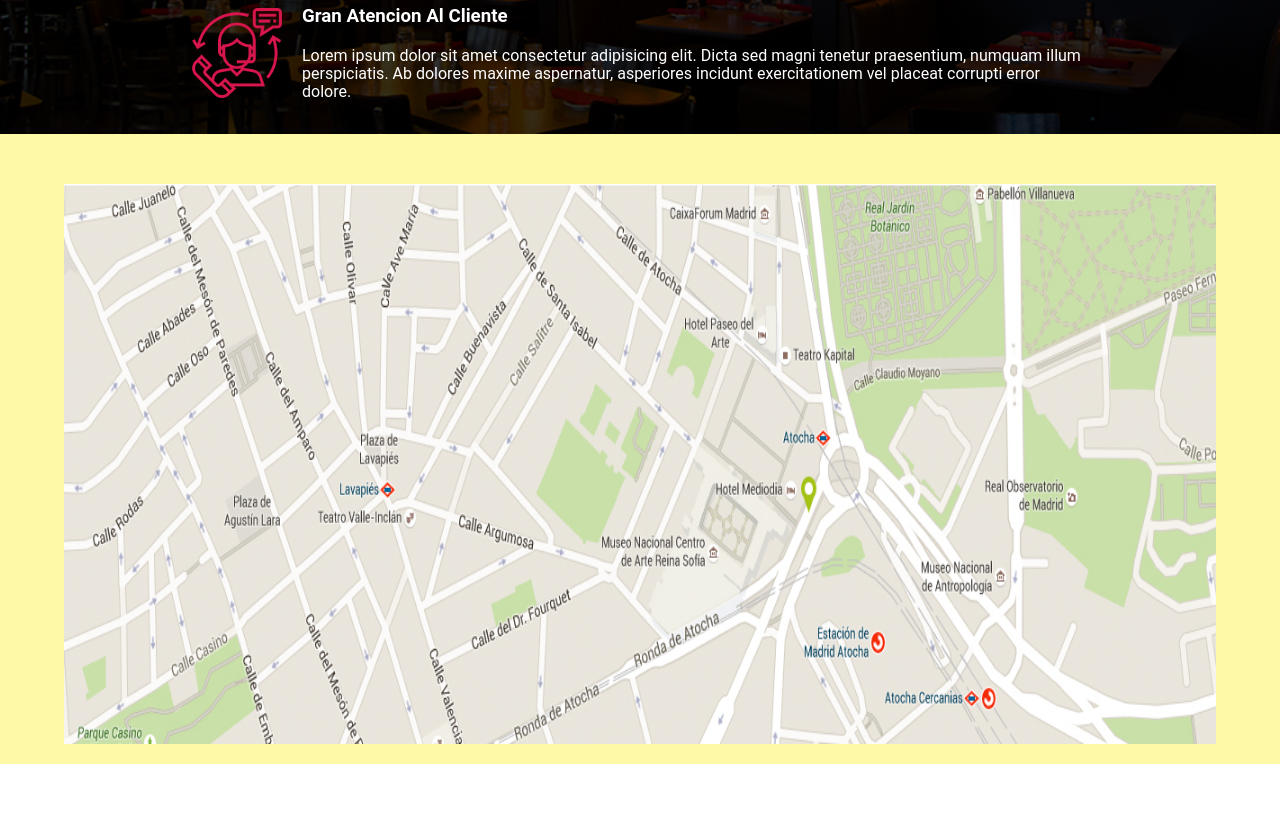
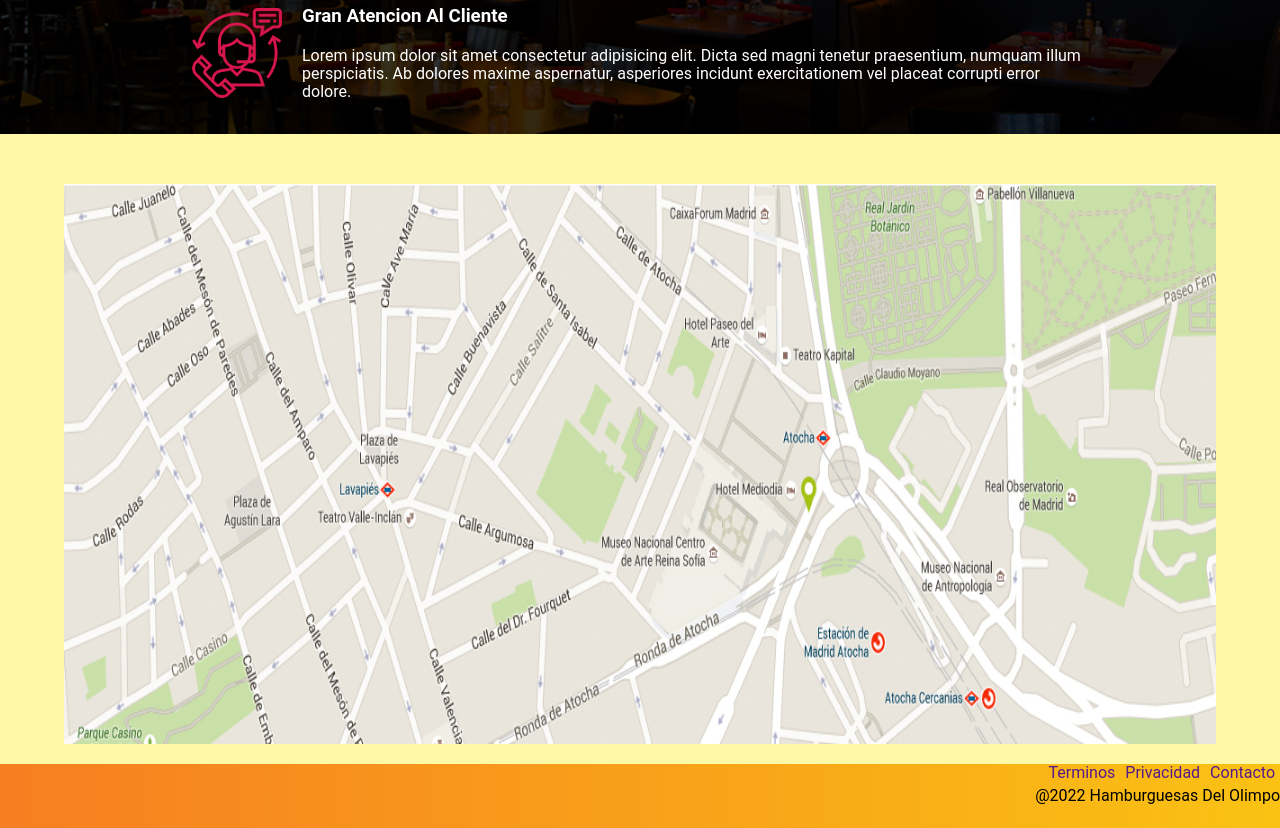
Before and after one commit to SrRobls/Burgues-Web-Pages, a plain HTML site: page index.html in a window 1280 px wide. Shown: the part 2010-2838 px from the top of the page. Before the commit the page ends 2774 px from the top, so only its background shows below. Drawn offline with Linux system fonts and the light colour scheme.

Commit message:
Agrego un footer

```diff
--- a/CSS/styles.css
+++ b/CSS/styles.css
@@ -11,7 +11,7 @@
     width: 100%;
     height: 90px;
     top: 0;
-    background-image: linear-gradient(to left, #FAC213, #F77E21);
+    background: linear-gradient(to left, #FAC213, #F77E21);
     z-index: 2;
 }
 
@@ -304,6 +304,29 @@ a{
     margin-bottom: 20px;
 }
 
+/* footer */
+
+footer {
+    width: 100%;
+    height: 8vh;
+    background: linear-gradient(to left, #FAC213, #F77E21);
+    display: flex;
+    flex-direction: column;
+    align-items: flex-end;
+}
+
+footer ul{
+    margin-top: 0;
+    margin-bottom: 5px;
+    display: flex;
+    justify-content: space-around;
+    list-style: none;
+}
+
+footer li{
+    margin: 0 5px;
+}
+
 
 @media (min-width: 767px){
 
--- a/index.html
+++ b/index.html
@@ -24,7 +24,7 @@
                         <a href="#caracteristicas">Caracteristicas</a>
                     </li>
                     <li>
-                        <a href="#">¿Donde Estamos?</a>
+                        <a href="#nos_encontramos_en">¿Donde Estamos?</a>
                     </li>
                 </ul>
             </nav>
@@ -165,6 +165,15 @@
             <section id="nos_encontramos_en">
                 <img src="/Imgs/dummy-mapa.jpg" alt="mapa">
             </section>
+
+            <footer>
+                <ul>
+                    <li><a href="">Terminos</a></li>
+                    <li><a href="">Privacidad</a></li>
+                    <li><a href="">Contacto</a></li>
+                </ul>
+                <span>@2022 Hamburguesas Del Olimpo</span>
+            </footer>
         </main>
     </div>
 </body>
```
